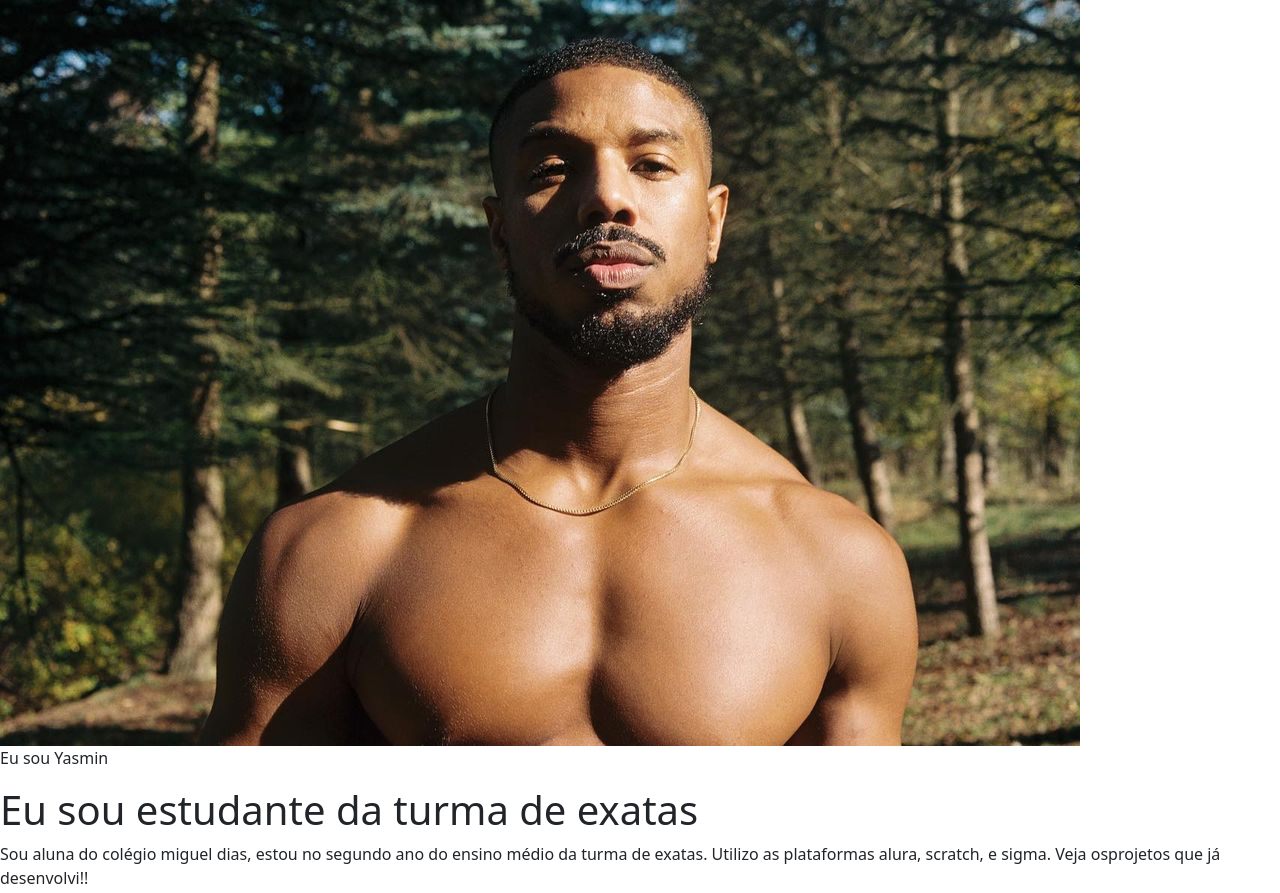
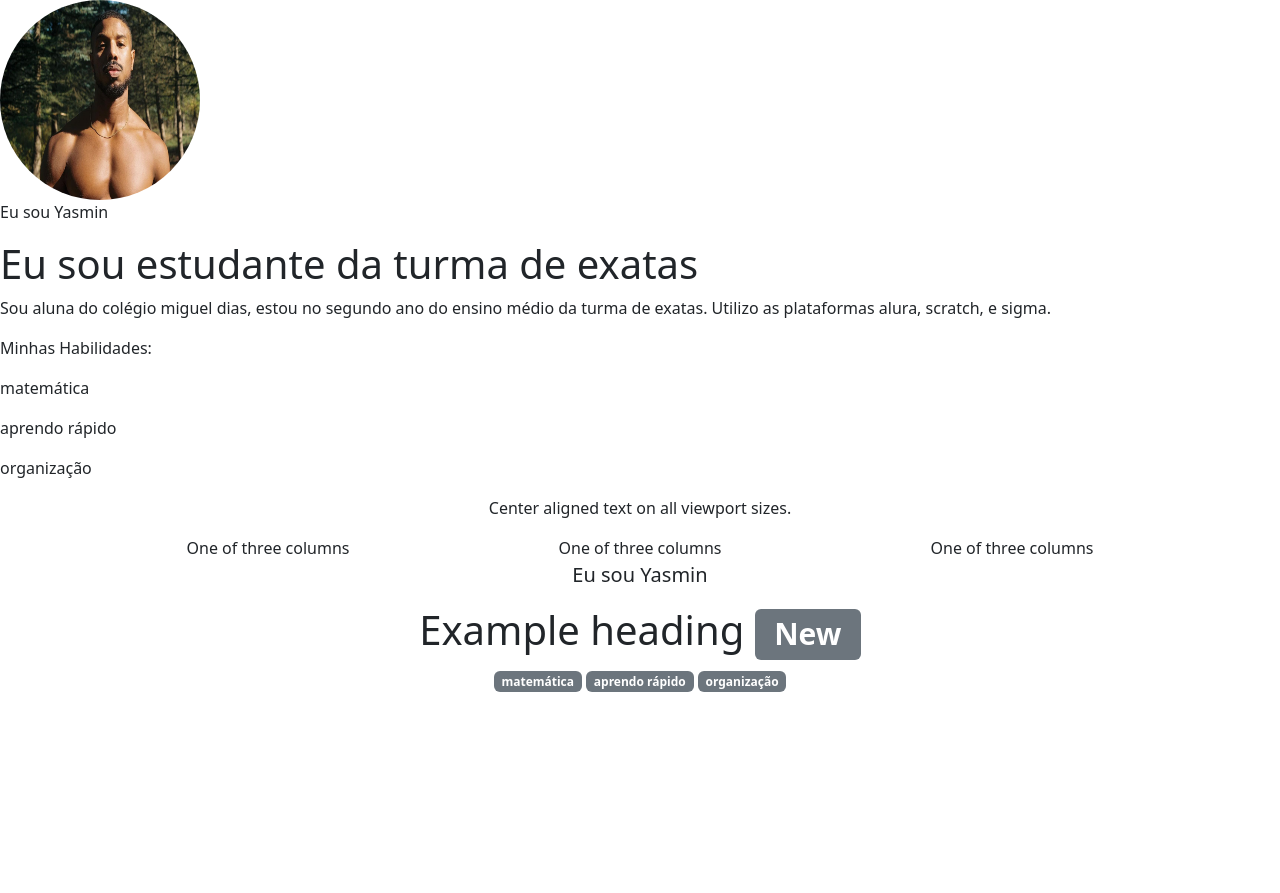
Before and after one commit to y4swin/michael-b, a plain HTML site: page index.html in a window 1280 px wide. Shown: the top 893 px of the page. After the commit the page ends 800 px from the top, so only its background shows below. Drawn offline with nearby package versions, Linux system fonts and the light colour scheme.

Commit message:
Add files via upload

```diff
--- a/index.html
+++ b/index.html
@@ -11,11 +11,11 @@
      integrity="sha384-QWTKZyjpPEjISv5WaRU9OFeRpok6YctnYmDr5pNlyT2bRjXh0JMhjY6hW+ALEwIH" crossorigin="anonymous">
 </head>
 <body>
-    <img src="michael-b-jordan-3.jpg" alt="">
+    <img class="rounded-circle" src="michael-b-jordan-3.jpg" alt="" width="200" height="200" srcset="">
     <p>Eu sou Yasmin</p>
     <h1> Eu sou estudante da turma de exatas</h1>
     <p>Sou aluna do colégio miguel dias, estou no segundo ano do ensino médio da turma de exatas.
-     Utilizo as plataformas alura, scratch, e sigma. Veja osprojetos que já desenvolvi!!
+     Utilizo as plataformas alura, scratch, e sigma.
     </p>
     <p> Minhas Habilidades:</p>
     <div>
@@ -47,5 +47,19 @@
         <div class="col">One of three columns</div>
         </div>
 
+        <body>
+          <p class="lead">Eu sou Yasmin</p>
+        </body>
+
+        <h1>Example heading <span class="badge text-bg-secondary">New</span></h1>
+
+
+        <body>
+          <div>
+            <p class="badge bg-secondary">matemática</p>
+            <p class="badge bg-secondary">aprendo rápido</p>
+            <p class="badge bg-secondary">organização</p>
+          </div>
+        </body>
 
 </html>
```
